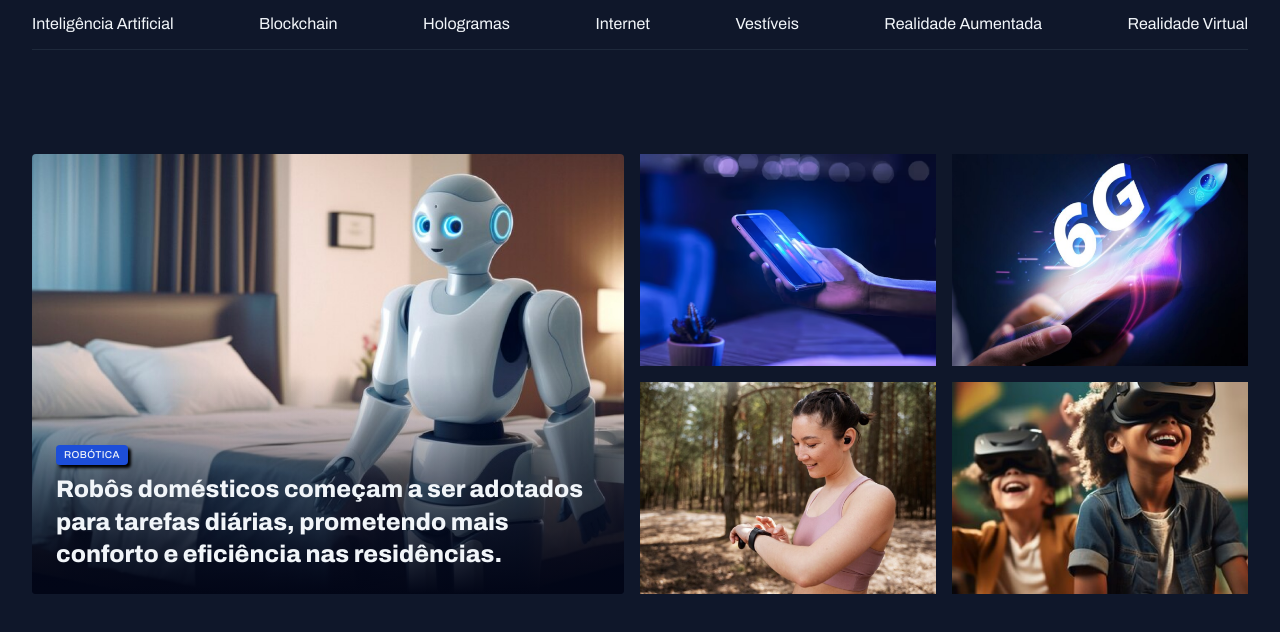
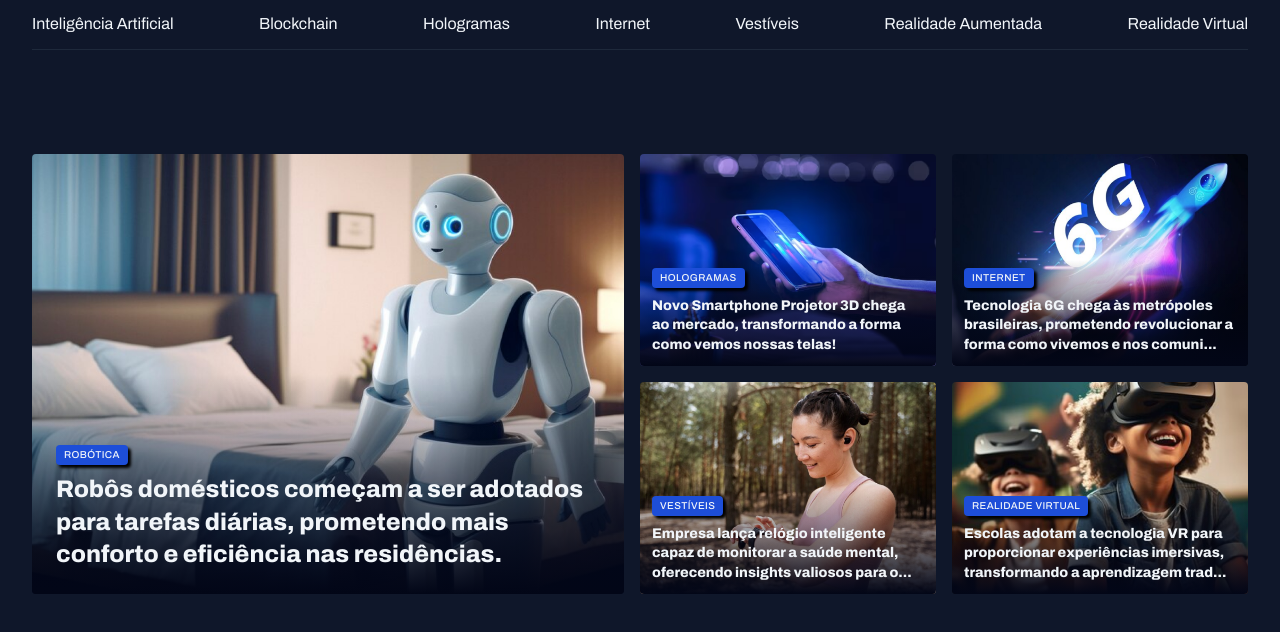
Before and after one commit to Davimartisz/projeto-portal-de-noticias, a plain HTML site: page index.html in a window 1280 px wide. Shown: the part 106-738 px from the top of the page. Drawn offline with Linux system fonts and the light colour scheme.

Commit message:
finalizando o destaque

```diff
--- a/index.html
+++ b/index.html
@@ -60,21 +60,53 @@
       </figure>
 
       <div class="grid grid-cols-2 gap-16"> <!-- sequencia de imagens-->
-        <div>
-          <img src="assets/images/Image 02.png" alt="">
-        </div>
+        <figure class="card">
+          <img src="assets/images/Image 02.png" alt="Novo Smartphone Projetor 3D chega ao mercado, transformando a forma como vemos nossas telas!">
 
-        <div>
-          <img src="assets/images/Image 03.png" alt="">
-        </div>
+          <figcaption>
+            <span class="content-tag">Hologramas</span>
+            <h2 class="text-lg">
+              Novo Smartphone Projetor 3D chega ao mercado, transformando a forma como vemos nossas telas!
+            </h2>
+          </figcaption>
 
-        <div>
-          <img src="assets/images/Image 04.png" alt="">
-        </div>
+        </figure>
 
-        <div>
-          <img src="assets/images/Image 05.png" alt="">
-        </div>
+        <figure class="card">
+          <img src="assets/images/Image 03.png" alt="Tecnologia 6G chega às metrópoles brasileiras, prometendo revolucionar a forma como vivemos e nos comunicamos.">
+
+          <figcaption>
+            <span class="content-tag">Internet</span>
+            <h2 class="text-lg">
+              Tecnologia 6G chega às metrópoles brasileiras, prometendo revolucionar a forma como vivemos e nos comuni...
+            </h2>
+          </figcaption>
+
+        </figure>
+
+        <figure class="card">
+          <img src="assets/images/Image 04.png" alt="Empresa lança relógio inteligente capaz de monitorar a saúde mental, oferecendo insights valiosos para o bem-estar pessoal.">
+
+          <figcaption>
+            <span class="content-tag">Vestíveis</span>
+            <h2 class="text-lg">
+              Empresa lança relógio inteligente capaz de monitorar a saúde mental, oferecendo insights valiosos para o...
+            </h2>
+          </figcaption>
+
+        </figure>
+
+        <figure class="card">
+          <img src="assets/images/Image 05.png" alt="Escolas adotam a tecnologia VR para proporcionar experiências imersivas, transformando a aprendizagem tradicional.">
+
+          <figcaption>
+            <span class="content-tag">Realidade Virtual</span>
+            <h2 class="text-lg">
+              Escolas adotam a tecnologia VR para proporcionar experiências imersivas, transformando a aprendizagem trad...
+            </h2>
+          </figcaption>
+
+        </figure>
       </div>
     </seactio>
   </main>
--- a/styles/sections.css
+++ b/styles/sections.css
@@ -28,6 +28,10 @@
       bottom: 0;
       padding: 24px;
 
+      &:has(.text-lg) {
+        padding: 12px;
+      }
+
       h2 {
         margin-top: 8px;
       }
```
